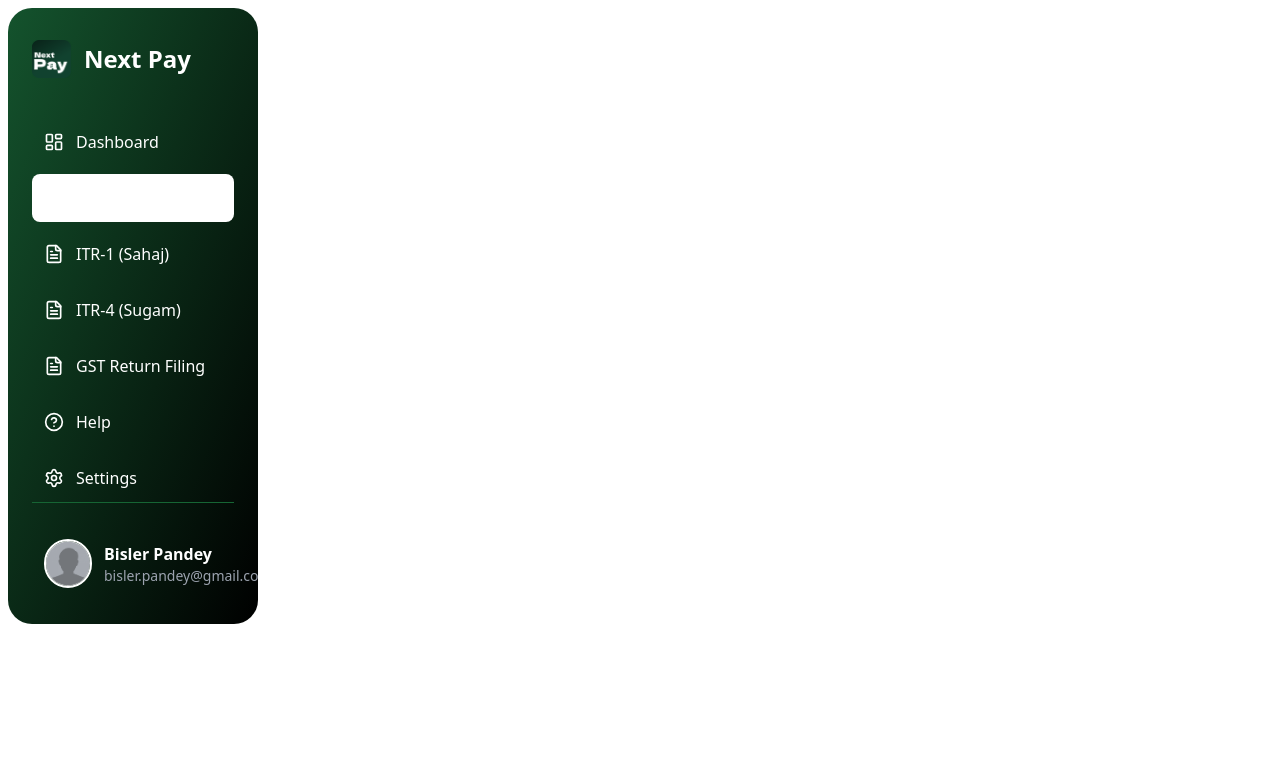
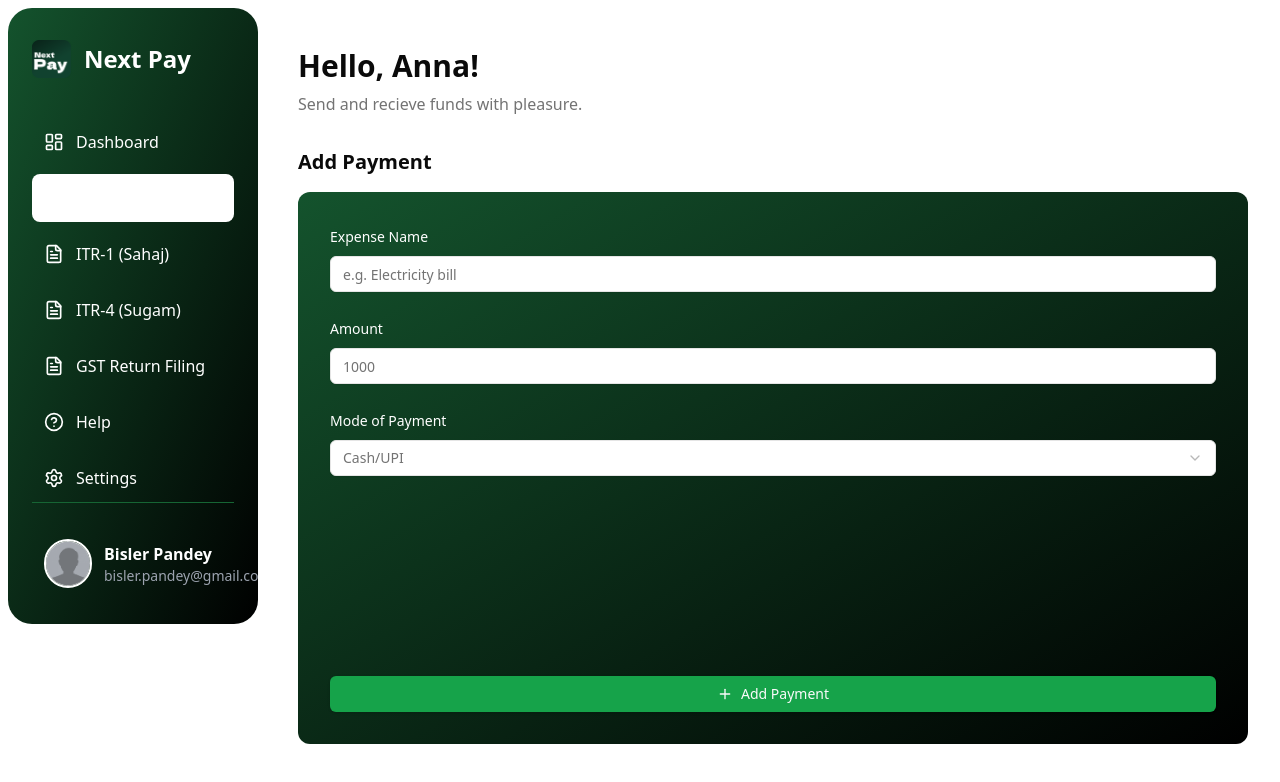
Before and after one commit to sristy17/next-payroll, a Next.js app: page /add-payment in a window 1280 px wide. Shown: the top 782 px of the page. Built offline with nearby package versions, Linux system fonts and the light colour scheme.

Commit message:
feat(ui): implement AddPayment component with payment form and success handling

```diff
--- a/src/app/add-payment/page.tsx
+++ b/src/app/add-payment/page.tsx
@@ -1,7 +1,31 @@
-import Sidebar from '@/components/sidebar';
+"use client";
+import Sidebar from "@/components/sidebar";
+import PaymentPage, { PaymentFormData } from "./_components/payment-page";
+import { useState } from "react";
+import PaymentSuccess from "./_components/payment-success";
 
 export default function AddPayment() {
-    return (
-        <Sidebar />
-    );
+  const [success, setSuccess] = useState(false);
+  const handleSubmit = async (data: PaymentFormData) => {
+    console.log(data);
+    setSuccess(true);
+  };
+  return (
+    <div className="flex min-h-screen">
+      <Sidebar />
+      <main className="container mx-auto flex-1 p-6 md:p-8">
+        <div className="flex flex-col gap-y-2 my-4">
+          <h1 className="font-bold text-xl md:text-3xl">Hello, Anna!</h1>
+          <p className="text-muted-foreground">
+            Send and recieve funds with pleasure.
+          </p>
+        </div>
+        {success ? (
+          <PaymentSuccess />
+        ) : (
+          <PaymentPage handleSubmit={handleSubmit} />
+        )}
+      </main>
+    </div>
+  );
 }
```
